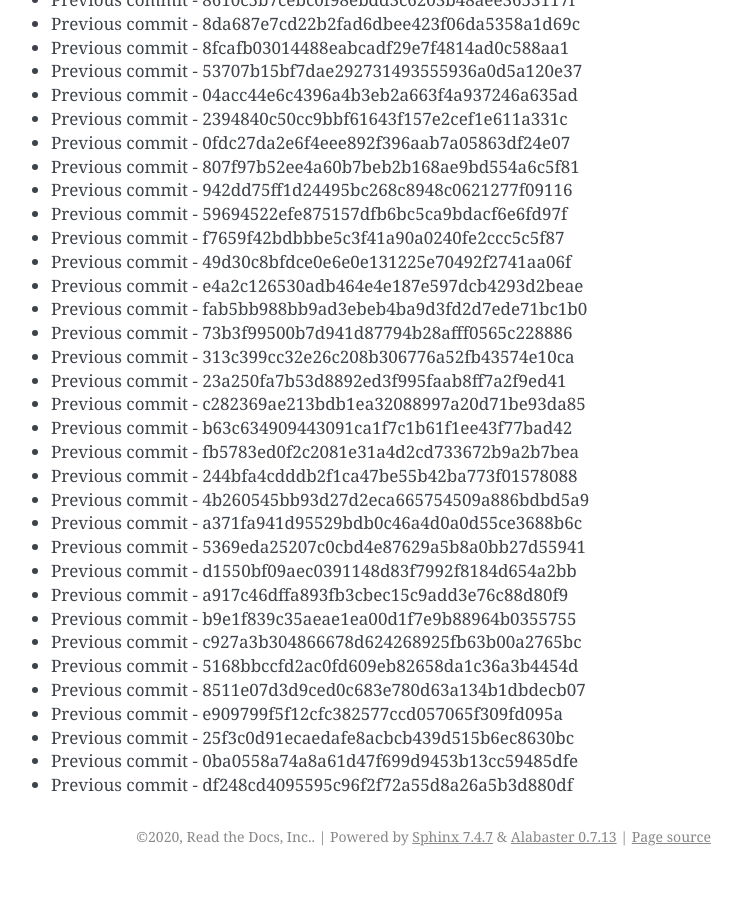
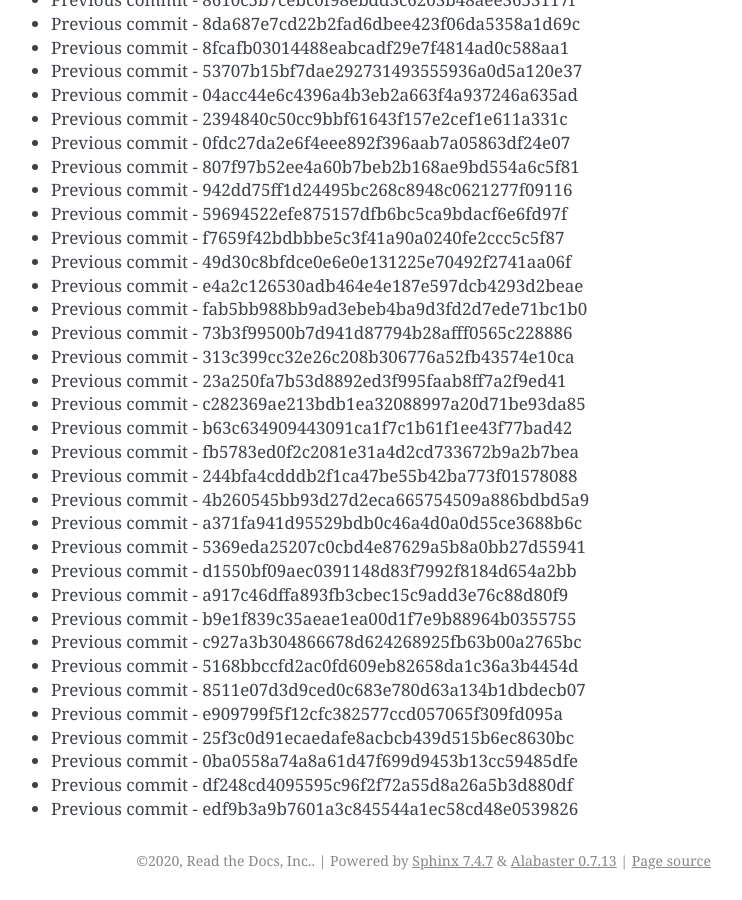
Before and after one commit to readthedocs/rtd-git-stresstest, a Sphinx documentation site: the page built from docs/updates.rst, in a window 1280 px wide and 900 px high, scrolled down 17361 px. Shown: the whole window, without its empty margins (399-1141 px from the left). Built offline with Sphinx 7.4.7, drawn with Linux system fonts in a browser that asks for light colours; before the commit the page ends 18237 px from its top, so only the background shows below that.

Commit message:
Generating commit from previous: edf9b3a9b7601a3c845544a1ec58cd48e0539826

```diff
--- a/docs/updates.rst
+++ b/docs/updates.rst
@@ -761,3 +761,4 @@ It can be tested for any performance characteristics.
 * Previous commit - 25f3c0d91ecaedafe8acbcb439d515b6ec8630bc
 * Previous commit - 0ba0558a74a8a61d47f699d9453b13cc59485dfe
 * Previous commit - df248cd4095595c96f2f72a55d8a26a5b3d880df
+* Previous commit - edf9b3a9b7601a3c845544a1ec58cd48e0539826
```
